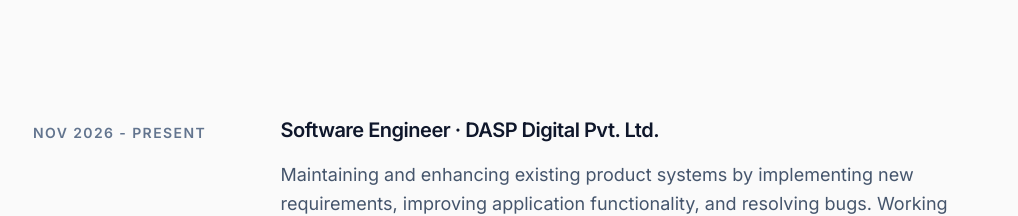
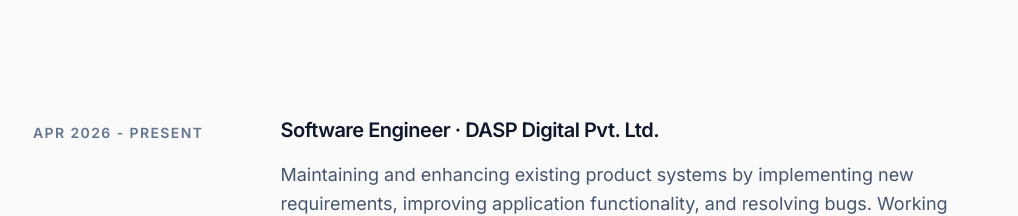
Before and after one commit to pranavkavade20/portfolio-pranav, a React (Vite) app: page / in a window 1280 px wide. Shown: the part 1004-1220 px from the top of the page, without its empty margins (128-1146 px from the left). Built offline with nearby package versions, Linux system fonts and the light colour scheme.

Commit message:
feat: update job period in Experience component for accuracy

```diff
--- a/src/pages/Experience.jsx
+++ b/src/pages/Experience.jsx
@@ -94,7 +94,7 @@ function Experience() {
     {
       company: "DASP Digital Pvt. Ltd.",
       role: "Software Engineer",
-      period: "Nov 2026 - Present",
+      period: "Apr 2026 - Present",
       description:
         "Maintaining and enhancing existing product systems by implementing new requirements, improving application functionality, and resolving bugs. Working across user management, payment, and other business modules, developing RESTful APIs, managing PostgreSQL database operations, and implementing role-based access control (RBAC) to support secure and reliable application workflows.",
       techStack: [
```
Also changed, not shown: 1 other file (tests, documents, lock files or other folders).
